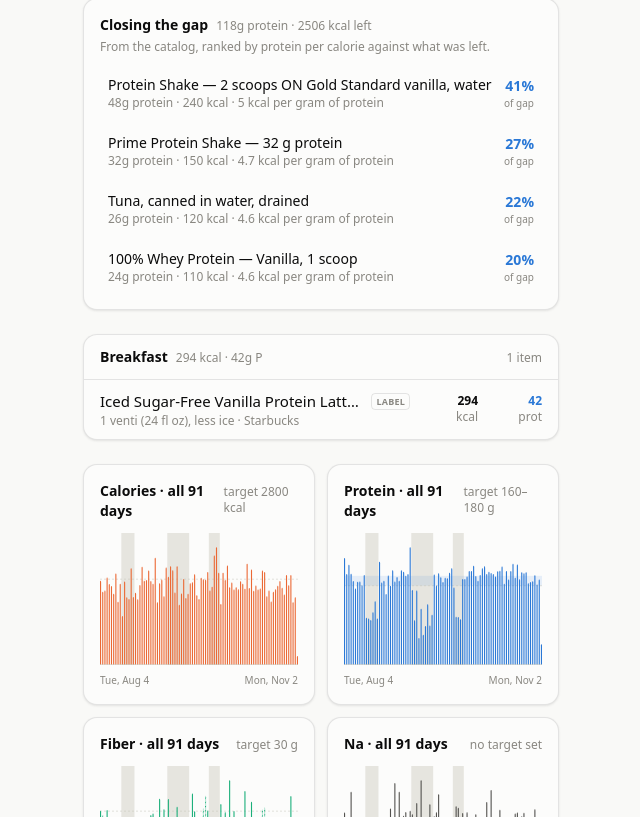
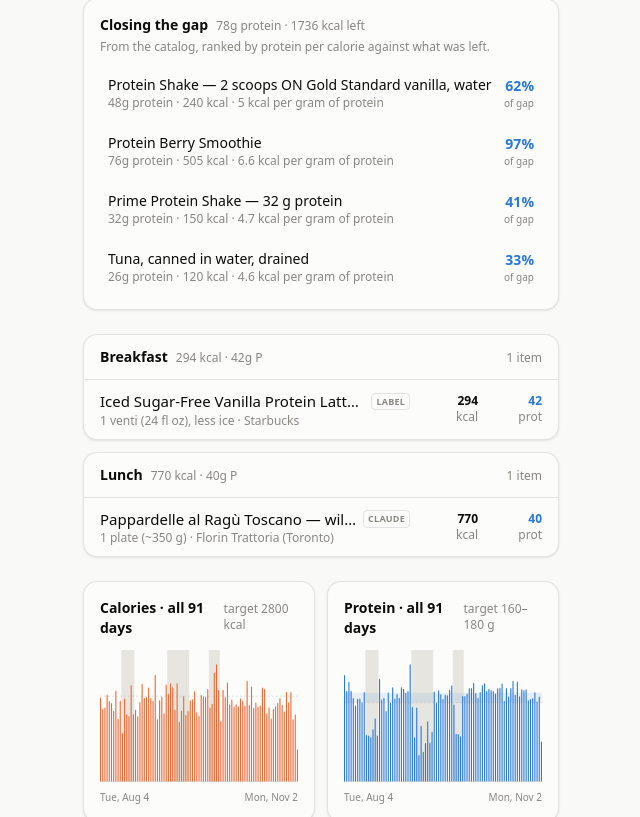
Before and after one commit to soldoutbudokan/Health, a Next.js app: page /Health/ in a window 1280 px wide. Shown: the part 1443-2260 px from the top of the page, without its empty margins (69-709 px from the left). Built offline with nearby package versions, Linux system fonts and the light colour scheme.

Commit message:
Log Nov 2 lunch: pappardelle al ragù at Florin; add it to the catalog

```diff
--- a/src/data/restaurants.ts
+++ b/src/data/restaurants.ts
@@ -2425,4 +2425,16 @@ export const RESTAURANT_FOODS: Food[] = [
     note: "Estimated on Oct 30 from the menu's topping list and a photo; Maker posts no nutrition. Delivery listings put the large at 16 inches, taken as 8 slices. The whole pie is built as 500 g of dough, 120 g béchamel, 200 g mozzarella, 70 g goat cheese, onions from 200 g raw, 30 g honey, 20 g sesame and a pinch of finishing salt. Call it 230–400 kcal a slice, mostly the dough and cheese; sodium 400–750 mg.",
     tags: ["pizza", "white pizza", "frank's best", "franks best", "goat cheese", "béchamel", "bechamel", "caramelized onion", "honey", "sesame", "mozzarella", "maker", "maker pizza", "matty matheson", "toronto", "restaurant", "dinner"],
   },
+  {
+    id: "florin-pappardelle-ragu-toscano",
+    name: "Pappardelle al Ragù Toscano",
+    variant: "wild boar ragù, aged parmesan",
+    brand: "Florin Trattoria (Toronto)",
+    source: "claude",
+    per: "1 plate (~350 g)",
+    gramsPerServing: 350,
+    macros: { calories: 770, protein: 40, carbs: 78, fat: 32, fiber: 4, sugar: 5, sodium: 1000 },
+    note: "Estimated on Nov 2 from the menu's description; Florin posts no nutrition. Built as about 140 g fresh egg pappardelle, 150 g wild boar ragù with some pancetta and oil, 15 g aged parmesan and a little butter to finish. Call it 650–950 kcal, mostly the portion and the fat in the ragù; the boar itself is lean. Sodium 700–1,500 mg, from the ragù and the cheese.",
+    tags: ["pasta", "pappardelle", "ragu", "ragù", "wild boar", "boar", "parmesan", "florin", "florin trattoria", "italian", "toronto", "restaurant", "lunch"],
+  },
 ];
```
Also changed, not shown: data/log.csv.
